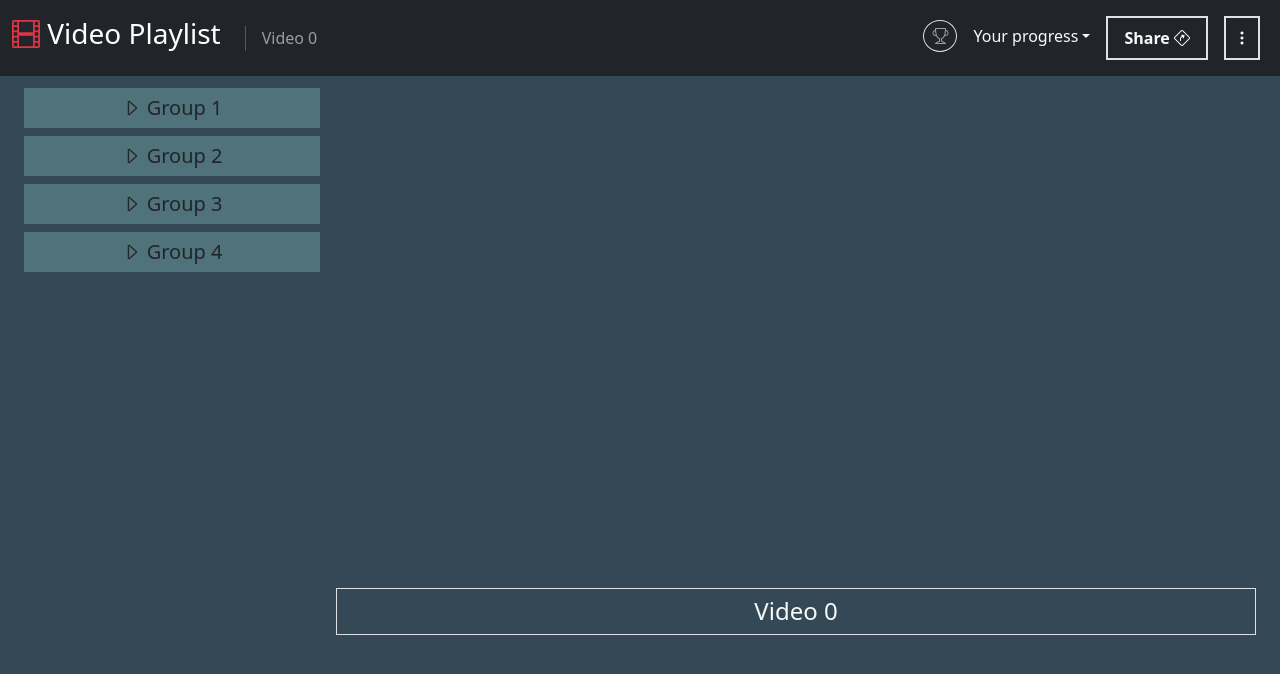
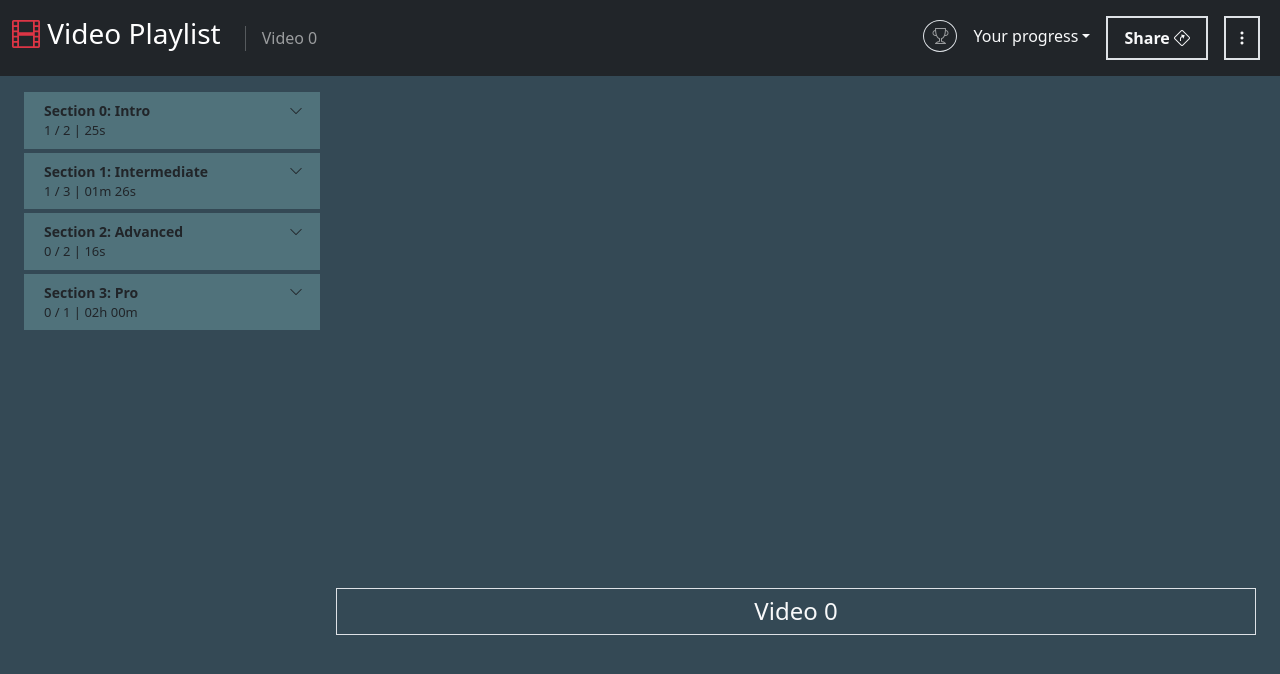
Before and after one commit to Rony-dot/PlayList, a React (Create React App) app: page / in a window 1280 px wide. Shown: the top 674 px of the page. Built offline with nearby package versions, Linux system fonts and the light colour scheme.

Commit message:
video duration calculation, section wise separation

```diff
--- a/src/App.js
+++ b/src/App.js
@@ -56,7 +56,7 @@ function App() {
   }
 
   const handleOnClickCompleted = (video) => {
-    console.log("video checkbox clicked");
+    console.log("video checkbox clicked ");
     console.table(video);
     // PlayList.find(group => group.videos.find(item => item.id === video.id))
   }
--- a/src/components/VideoList.jsx
+++ b/src/components/VideoList.jsx
@@ -9,30 +9,72 @@ const VideoList = ({ PlayList, handleOnClick, handleOnClickCompleted }) => {
         setSelectedItem(item)
     }
 
+    const calculateMinuteFromMilis = (milis) => {
+        const h = Math.floor(milis / 1000 / 60 / 60);
+        const m = Math.floor((milis / 1000 / 60 / 60 - h) * 60);
+        const s = Math.floor(((milis / 1000 / 60 / 60 - h) * 60 - m) * 60);
+
+        const seconds = s < 10 ? `0${s}` : `${s}`;
+        const minutes = m < 10 ? `0${m}` : `${m}`;
+        const hours = h < 10 ? `0${h}` : `${h}`;
+
+        return hours > 0 ? `${hours}h ${minutes}m` : minutes > 0 ? `${minutes}m ${seconds}s` : `${seconds}s`
+    }
+
+    const getCompletedVideosCount = (group) => {
+        var acc = 0;
+        group.videos.forEach(video => { video.completed === true ? acc += 1 : acc += 0; });
+        return acc;
+    }
+
+    const getTotalVideosCount = (group) => {
+        return group.videos.length;
+    }
+
+    const getTotalDurration = (group) => {
+        var totalDuration = 0;
+        group.videos.forEach(video => { totalDuration += video.duration });
+        return calculateMinuteFromMilis(totalDuration);
+    }
+
 
     return (
         <>
             {
                 PlayList.map((item, i) => (
                     <ul key={i} className='list-group list-group-flush'>
-                        <h5 onClick={() => { handleSelectItem(item) }} className=' playlist-group px-3 py-2 '><i className={SelectedItem.id === item.id ? "bi bi-caret-down" : "bi bi-caret-right"}></i> {item.title}</h5>
+                        <li className='ps-2 handle-overflow playlist-group mt-1' onClick={() => { handleSelectItem(item) }}>
+                            <div className="row p-0 m-0 small">
+                                <div className="col-md-10 text-start">
+                                    <p className=' py-0 my-0 pt-2 fw-bold'>
+                                        Section {i}: {item.title}
+                                    </p>
+                                    <p className='sub-small py-0 my-0 pb-2'>{getCompletedVideosCount(item)} / {getTotalVideosCount(item)} | {getTotalDurration(item)}</p>
+                                </div>
+                                <div className="col-md-2  pt-2">
+                                    <i className={SelectedItem.id === item.id ? "bi bi-chevron-up " : "bi bi-chevron-down"} />
+                                </div>
+                            </div>
+                        </li>
                         {SelectedItem.id === item.id && item.videos.map((video, j) => (
-                            <li key={j} onClick={() => handleOnClick(video)} className="ps-4 handle-overflow playlist-item px-3 py-2 list-group-item list-group-item-action">
-                                <div className="row">
+                            <li key={j} onClick={() => handleOnClick(video)} className="ps-2 handle-overflow playlist-item list-group-item list-group-item-action">
+                                <div className="row p-0 m-0 small text-start">
                                     <div className="col-md-1">
-                                        <div className="form-check">
-                                            <input onClick={() => handleOnClickCompleted(video)} className="form-check-input" type="checkbox" value="" id="isCompleted" checked={video.completed ? "true" : ""} />
+                                        <div className="form-check py-0 my-0">
+                                            <input onClick={() => handleOnClickCompleted(video)} className="form-check-input" type="checkbox" value="" id="isCompleted" checked={video.completed} />
                                         </div>
                                     </div>
-                                    <div className="col-md-11 text-start">
-                                        {video.title}
+                                    <div className="col-md-11 ">
+                                        <p className='py-0 my-0 sub-small'>{video.title}</p>
                                     </div>
                                 </div>
-                                <div className="row mt-1">
+                                <div className="row p-0 m-0 mt-1 small">
                                     <div className="col-md-1"></div>
-                                    <div className="col-md-11 text-start">
-                                        <i class="bi bi-play-btn"></i>
-                                        &nbsp;{video.duration}min
+                                    <div className="col-md-11 text-start ">
+                                        <p className='p-0 m-0 sub-sub-small'>
+                                            <i class="bi bi-play-btn"></i>
+                                            &nbsp;{calculateMinuteFromMilis(video.duration)}
+                                        </p>
                                     </div>
                                 </div>
                             </li>
--- a/src/css/home.css
+++ b/src/css/home.css
@@ -28,3 +28,11 @@ body {
     text-overflow: ellipsis;
     white-space: nowrap;
 }
+
+.sub-small {
+    font-size: 13px;
+}
+
+.sub-sub-small {
+    font-size: 12px;
+}
--- a/src/utils/PlayList.js
+++ b/src/utils/PlayList.js
@@ -1,81 +1,81 @@
 export const PlayList = [
     {
         "id": 1,
-        "title": "Group 1",
+        "title": "Intro",
         "videos": [
             {
                 "id": 1,
                 "title": "Video 1",
                 "url": "https://www.youtube.com/watch?v=RVwm8OiJa_A",
                 "completed": true,
-                "duration": 15
+                "duration": 15000
             },
             {
                 "id": 2,
                 "title": "Video 2",
                 "url": "https://www.youtube.com/watch?v=dQw4w9WgXcQ",
                 "completed": false,
-                "duration": 10
+                "duration": 10000
             }
         ]
     },
     {
         "id": 2,
-        "title": "Group 2",
+        "title": "Intermediate",
         "videos": [
             {
                 "id": 3,
                 "title": "Video 3",
                 "url": "https://www.youtube.com/watch?v=3JZ_D3ELwOQ",
                 "completed": true,
-                "duration": 5
+                "duration": 5000
             },
             {
                 "id": 4,
                 "title": "Video 4",
                 "url": "https://www.youtube.com/watch?v=l482T0yNkeo",
                 "completed": false,
-                "duration": 1
+                "duration": 1000
             },
             {
                 "id": 5,
                 "title": "Video 5",
                 "url": "https://www.youtube.com/watch?v=kJQP7kiw5Fk",
                 "completed": false,
-                "duration": 8
+                "duration": 80000
             }
         ]
     },
     {
         "id": 3,
-        "title": "Group 3",
+        "title": "Advanced",
         "videos": [
             {
                 "id": 6,
                 "title": "Video 6",
                 "url": "https://www.youtube.com/watch?v=fJ9rUzIMcZQ",
                 "completed": false,
-                "duration": 15
+                "duration": 1500
             },
             {
                 "id": 7,
                 "title": "Video 7",
                 "url": "https://www.youtube.com/watch?v=VbfpW0pbvaU",
                 "completed": false,
-                "duration": 15
+                "duration": 15000
             }
         ]
     },
     {
         "id": 4,
-        "title": "Group 4",
+        "title": "Pro",
         "videos": [
             {
                 "id": 8,
                 "title": "Video 8",
                 "url": "https://www.youtube.com/watch?v=VbfpW0pbvaU",
                 "completed": false,
-                "duration": 15
+                "duration": 7200000
             }
         ]
     }
```
